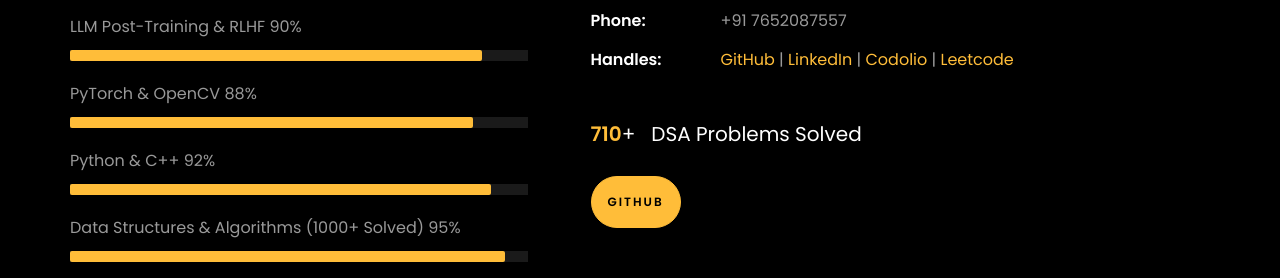
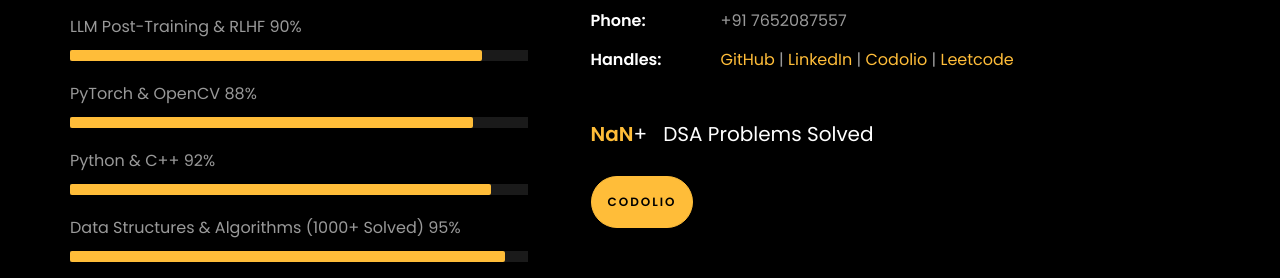
Before and after one commit to ayush2281/ayush2281.github.io, a website: page index.html in a window 1280 px wide. Shown: the part 1197-1475 px from the top of the page. Drawn offline with Linux system fonts and the light colour scheme; files whose address does not match are found by name.

Commit message:
Update index.html

```diff
--- a/index.html
+++ b/index.html
@@ -226,10 +226,10 @@
                         <div class="counter-wrap ftco-animate d-flex mt-md-3">
                             <div class="text">
                                 <p class="mb-4">
-                                    <span class="number" data-number="760">0</span><span>+</span>
+                                    <span class="number" data-number="1000+">0</span><span>+</span>
                                     <span>&nbsp; DSA Problems Solved</span>
                                 </p>
-                                <p><a href="https://github.com/ayush2281" target="_blank" class="btn btn-primary py-3 px-3">GITHUB</a></p>
+                                <p><a href="https://codolio.com/profile/Champ_" target="_blank" class="btn btn-primary py-3 px-3">CODOLIO</a></p>
                             </div>
                         </div>
                     </div>
@@ -411,7 +411,7 @@
                         <li class="ftco-animate normal-txt">Find me on </li>
                         <li class="ftco-animate"><a href="https://linkedin.com/in/ayush2281/" target="_blank"><span class="icon-linkedin"></span></a></li>
                         <li class="ftco-animate"><a href="https://github.com/ayush2281" target="_blank"><span class="icon-github"></span></a></li>
-                        <li class="ftco-animate"><a href="https://codolio.com/profile/Ayush2281" target="_blank"><span class="icon-briefcase"></span></a></li>
+                        <li class="ftco-animate"><a href="https://codolio.com/profile/Champ_" target="_blank"><span class="icon-briefcase"></span></a></li>
                     </ul>
                     <br>
                 </div>
```
